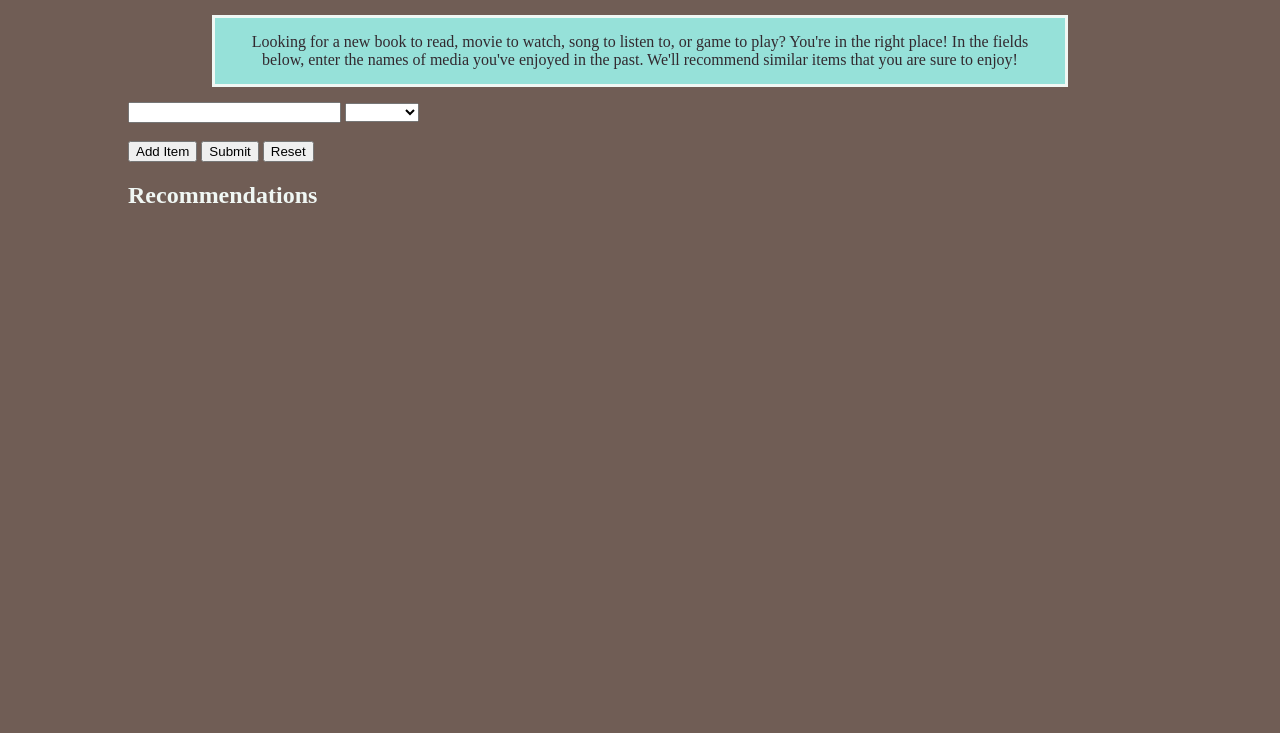
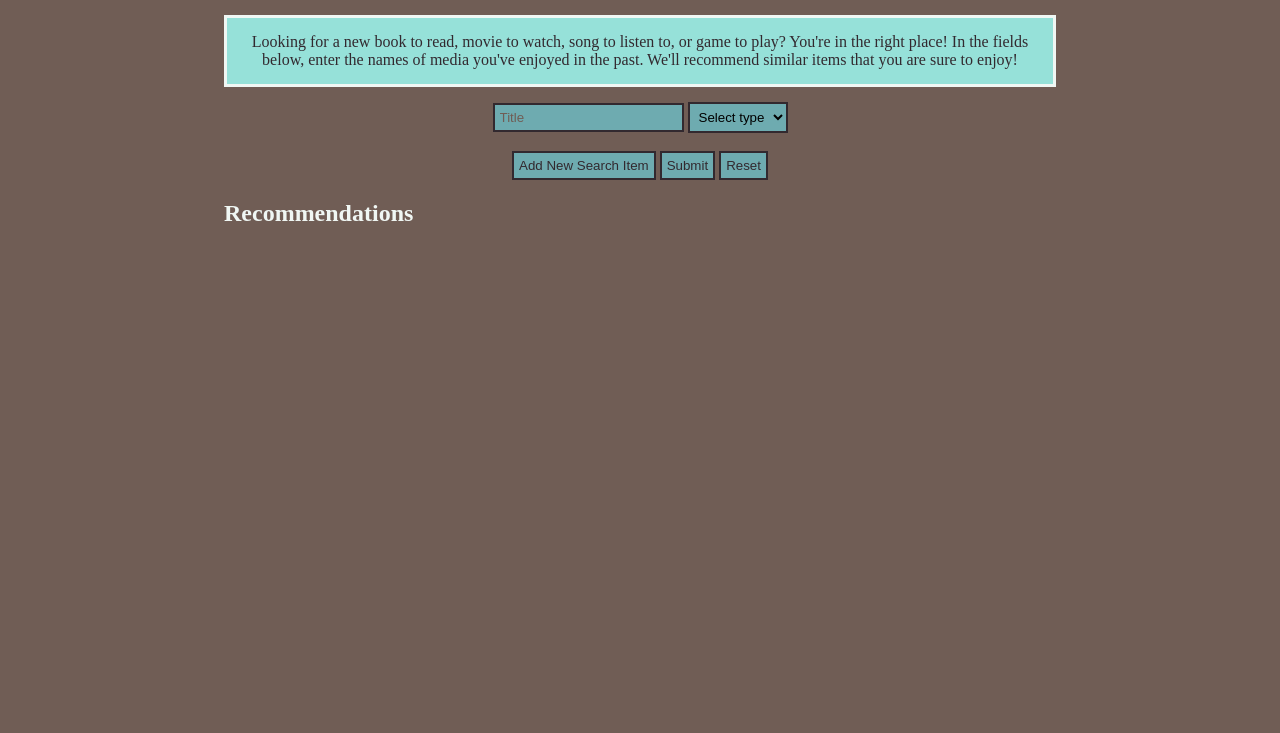
Before and after one commit to TEvans00/recommendMe, a plain HTML site: page index.html in a window 1280 px wide. Shown: the part 67-800 px from the top of the page. Drawn offline with nearby package versions, Linux system fonts and the light colour scheme.

Commit message:
some more style

```diff
--- a/index.html
+++ b/index.html
@@ -18,17 +18,16 @@
         <div id="main">
             <p id="explanation">Looking for a new book to read, movie to watch, song to listen to, or game to play? You're in the right place! In the fields below, enter the names of media you've enjoyed in the past. We'll recommend similar items that you are sure to enjoy!</p>
             <div v-for="(form, index) in forms">
-                <input id="input-field" type="text" v-model="inputSelection[index]">
-                <select id="select-field" v-model='typeSelection[index]'>
-                <option disabled value=''></option>
-                <option v-for='type in types'> {{ type }} </option>
-            </select>
-                <br>
+                <div id="row"><input type="text" placeholder="Title" v-model="inputSelection[index]">
+                    <select id="select-field" v-model='typeSelection[index]'>
+                    <option disabled value="">Select type</option>
+                    <option v-for='type in types'> {{ type }} </option>
+                </select></div>
                 <br>
             </div>
-            <button v-on:click="addForm">Add Item</button>
+            <div id="buttons"><button v-on:click="addForm">Add New Search Item</button>
             <button v-on:click="getRecommendations">Submit</button>
-            <button v-on:click="reset">Reset</button>
+            <button v-on:click="reset">Reset</button></div>
             <h2>Recommendations</h2>
             <div v-show='noRecommendations'>
                 <p>No recommendations found.</p>
--- a/script.js
+++ b/script.js
@@ -15,6 +15,7 @@ var app = new Vue({
     },
     methods: {
         getRecommendations() {
+            this.noRecommendations = false;
             let url = this.cors + this.baseURL;
             console.log(this.inputSelection);
             for (let i = 0; i < this.forms.length; i++) {
@@ -40,6 +41,7 @@ var app = new Vue({
         },
         addForm() {
             this.forms.push(this.numForms);
+            this.typeSelection[this.numForms] = "";
             this.numForms++;
         },
         reset() {
--- a/styles.css
+++ b/styles.css
@@ -5,7 +5,7 @@ body {
 }
 
 #main {
-    width: 80%;
+    width: 65%;
     margin: auto;
 }
 
@@ -17,26 +17,76 @@ body {
     color: #F0F7F4;
 }
 
-#input-field {
-    width: 20%;
+input {
+    padding: 5px;
+    border: 2px solid #32292F;
+    background-color: #6EABB0;
+    color: #32292F;
+}
+
+input:focus {
+    outline: none;
+}
+
+::placeholder {
+    color: #705D55;
+}
+
+select {
+    padding: 5px;
+    border: 2px solid #32292F;
+    background-color: #6EABB0;
+}
+
+select:focus {
+    outline: none;
+    background-color: #6EABB0;
+}
+
+option {
+    color: #32292F;
+}
+
+option:checked {
+    background-color: #6EABB0;
+}
+
+option:hover {
+    background-color: #96E1D9;
+}
+
+button {
+    padding: 5px;
+    border: 2px solid #32292F;
+    background-color: #6EABB0;
+    color: #32292F;
+}
+
+#default {
+    color: #32292F;
 }
 
 #explanation {
     text-align: center;
-    margin-left: auto;
-    margin-right: auto;
-    margin-top: 15px;
-    margin-bottom: 15px;
+    margin: 15px 0px;
     background-color: #96E1D9;
-    width: 80%;
     padding: 15px;
     border-style: solid;
     border-color: #F0F7F4;
     color: #32292F;
 }
 
+#row {
+    width: 100%;
+    text-align: center;
+}
+
+#buttons {
+    text-align: center;
+}
+
 h1 {
-    width: 83%;
+    width: 68%;
     margin: auto;
 }
 
```
